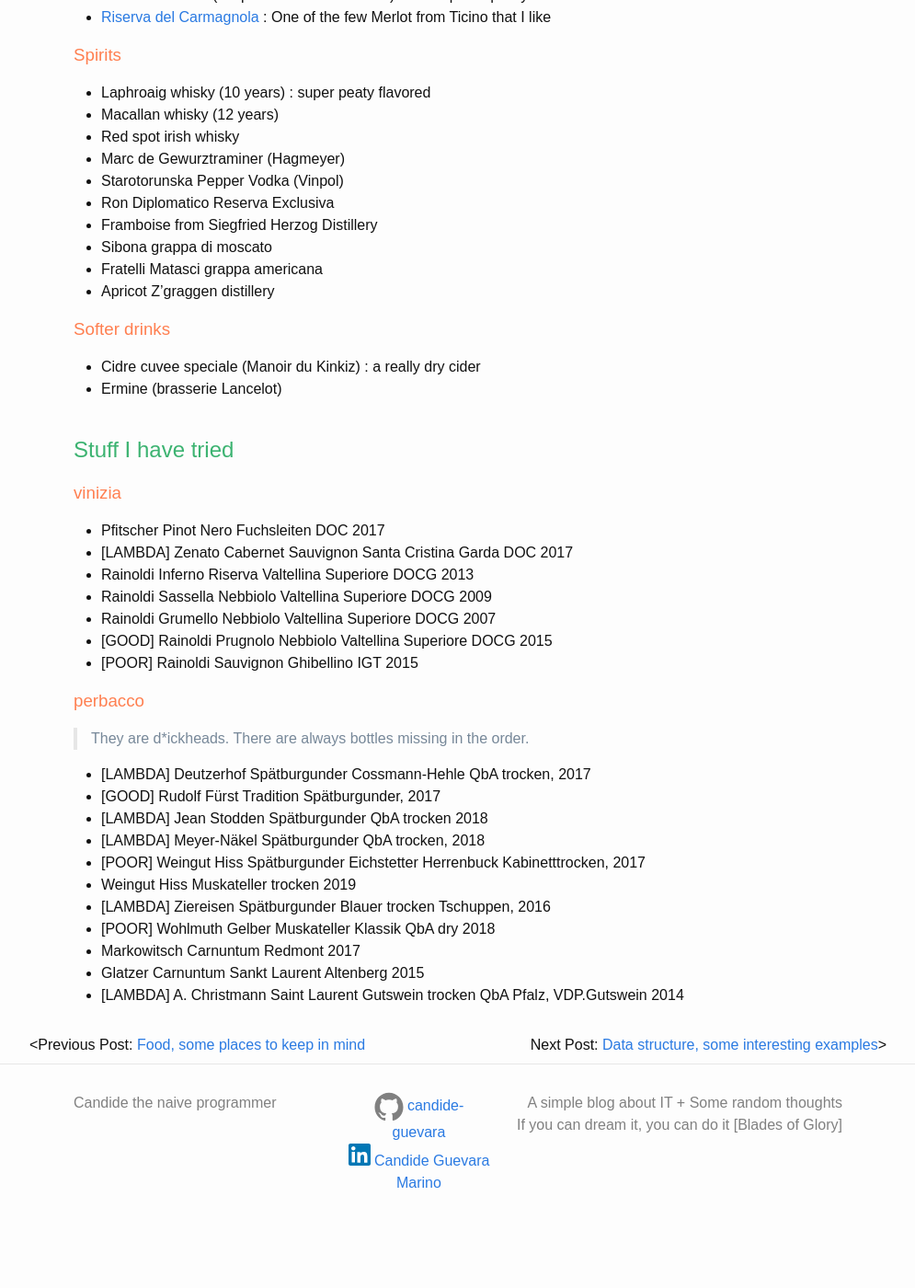
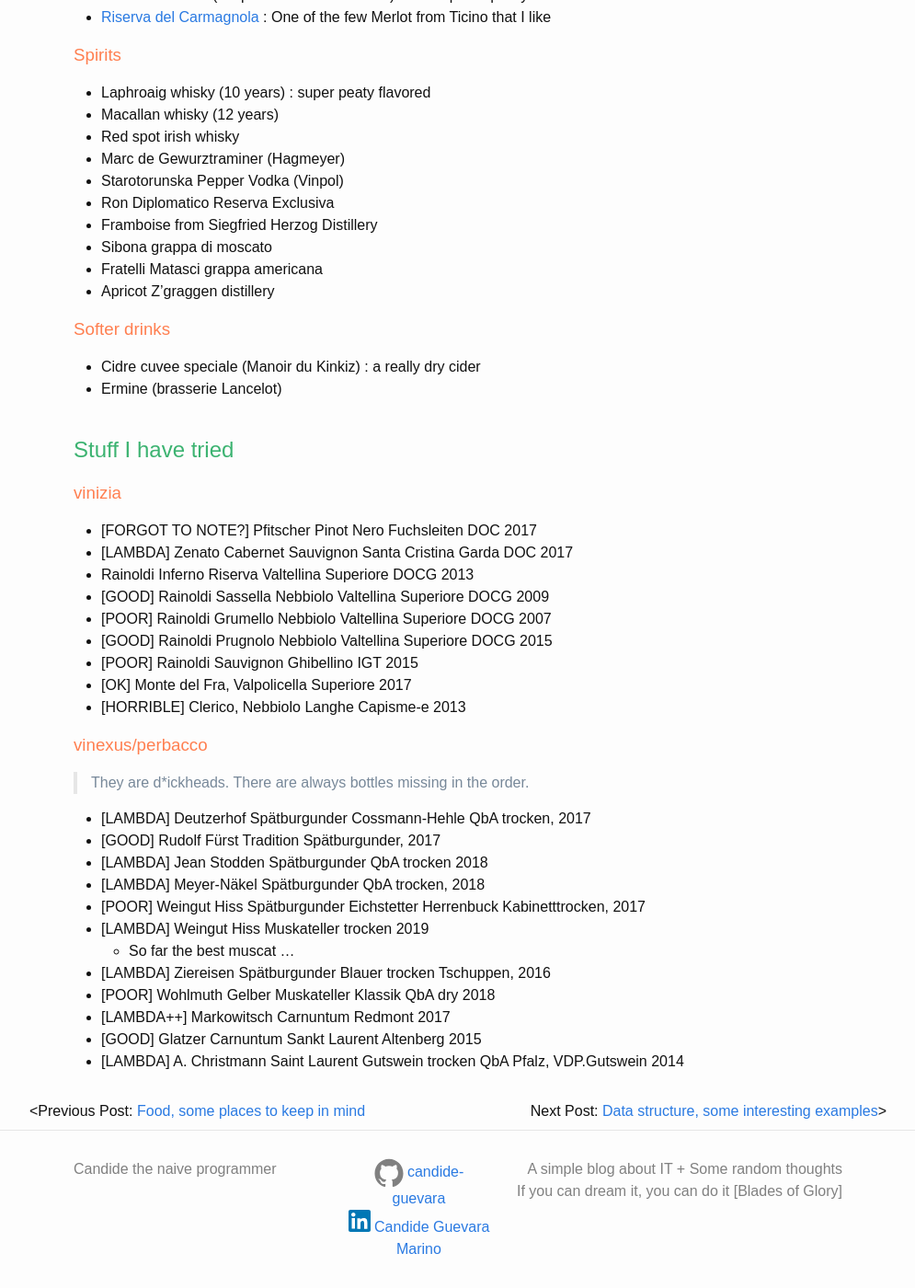
Before and after one commit to candide-guevara/candide-guevara.github.io, a Jekyll site: the page built from _posts/0000-00-00-list-of-spirits.md, in a window 1280 px wide and 1400 px high, scrolled down 463 px. Shown: the whole window at 92% size, without its empty margins (142-1137 px from the left). Built offline with Jekyll 4.4.1, drawn with Linux system fonts in a browser that asks for light colours; before the commit the page ends 1791 px from its top, so only the background shows below that.

Commit message:
regular update to wine tasting list

```diff
--- a/_posts/0000-00-00-list-of-spirits.md
+++ b/_posts/0000-00-00-list-of-spirits.md
@@ -42,15 +42,17 @@
 
 ### vinizia
 
-* Pfitscher Pinot Nero Fuchsleiten DOC 2017
+* [FORGOT TO NOTE?] Pfitscher Pinot Nero Fuchsleiten DOC 2017
 * [LAMBDA] Zenato Cabernet Sauvignon Santa Cristina Garda DOC 2017
 * Rainoldi Inferno Riserva Valtellina Superiore DOCG 2013
-* Rainoldi Sassella Nebbiolo Valtellina Superiore DOCG 2009
-* Rainoldi Grumello Nebbiolo Valtellina Superiore DOCG 2007
+* [GOOD] Rainoldi Sassella Nebbiolo Valtellina Superiore DOCG 2009
+* [POOR] Rainoldi Grumello Nebbiolo Valtellina Superiore DOCG 2007
 * [GOOD] Rainoldi Prugnolo Nebbiolo Valtellina Superiore DOCG 2015
 * [POOR] Rainoldi Sauvignon Ghibellino IGT 2015
+* [OK] Monte del Fra, Valpolicella Superiore 2017
+* [HORRIBLE] Clerico, Nebbiolo Langhe Capisme-e 2013
 
-### perbacco
+### vinexus/perbacco
 
 > They are d\*ickheads. There are always bottles missing in the order.
 
@@ -59,11 +61,12 @@
 * [LAMBDA] Jean Stodden Spätburgunder QbA trocken 2018
 * [LAMBDA] Meyer-Näkel Spätburgunder QbA trocken, 2018
 * [POOR] Weingut Hiss Spätburgunder Eichstetter Herrenbuck Kabinetttrocken, 2017
-* Weingut Hiss Muskateller trocken 2019
+* [LAMBDA] Weingut Hiss Muskateller trocken 2019
+  * So far the best muscat ...
 * [LAMBDA] Ziereisen Spätburgunder Blauer trocken Tschuppen, 2016
 * [POOR] Wohlmuth Gelber Muskateller Klassik QbA dry 2018
-* Markowitsch Carnuntum Redmont 2017
-* Glatzer Carnuntum Sankt Laurent Altenberg 2015
+* [LAMBDA++] Markowitsch Carnuntum Redmont 2017
+* [GOOD] Glatzer Carnuntum Sankt Laurent Altenberg 2015
 * [LAMBDA] A. Christmann Saint Laurent Gutswein trocken QbA Pfalz, VDP.Gutswein 2014
 
 [1]: http://www.rainoldi.com/schede_tecniche/sassella-en.pdf
```
